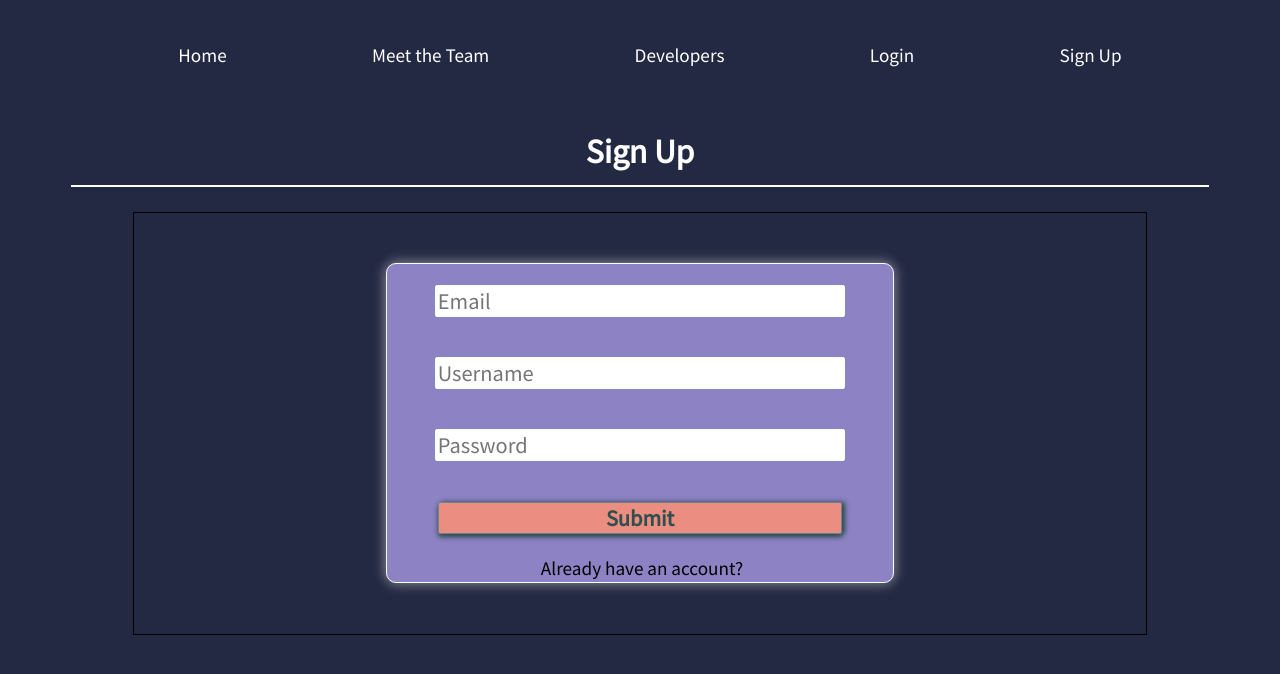
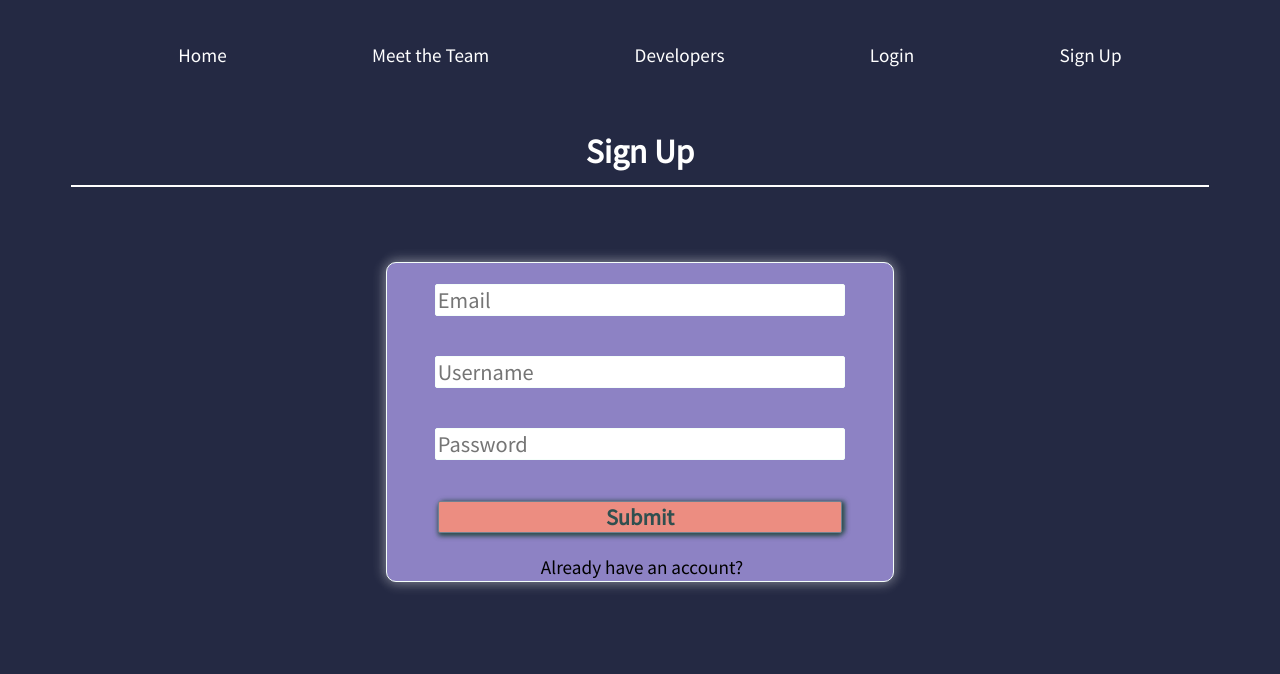
Before and after one commit to Co-Make-33/frontEnd, a React (Create React App) app: page /signup in a window 1280 px wide. Shown: the top 674 px of the page. Built offline with nearby package versions, Linux system fonts and the light colour scheme.

Commit message:
signup border deleted

```diff
--- a/src/components/Signup.js
+++ b/src/components/Signup.js
@@ -29,7 +29,7 @@ const StyledSignUp = styled.div`
   justify-content: center;
   margin: 0 auto;
   width: 80%;
-  border: 1px solid black;
+  /* border: 1px solid black; */
 `;
 
 const StyledForm = styled.form`
```
